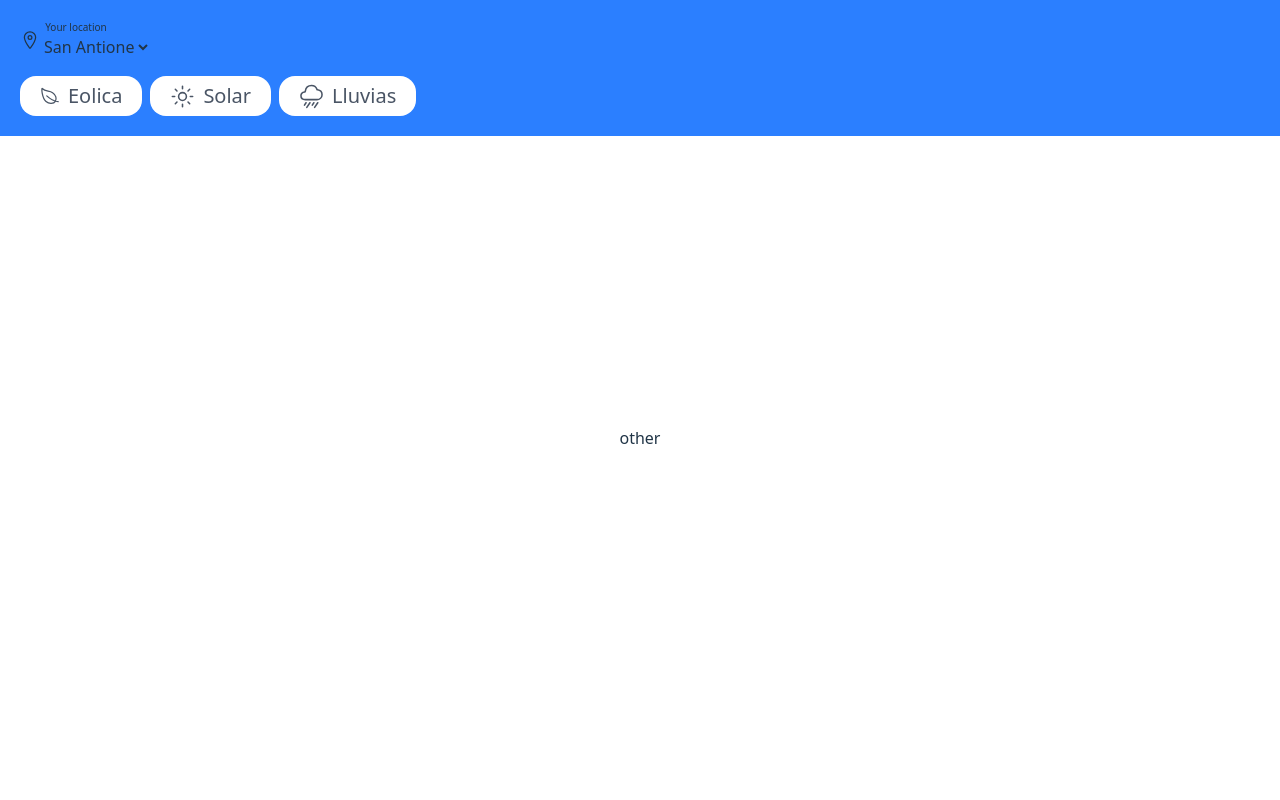
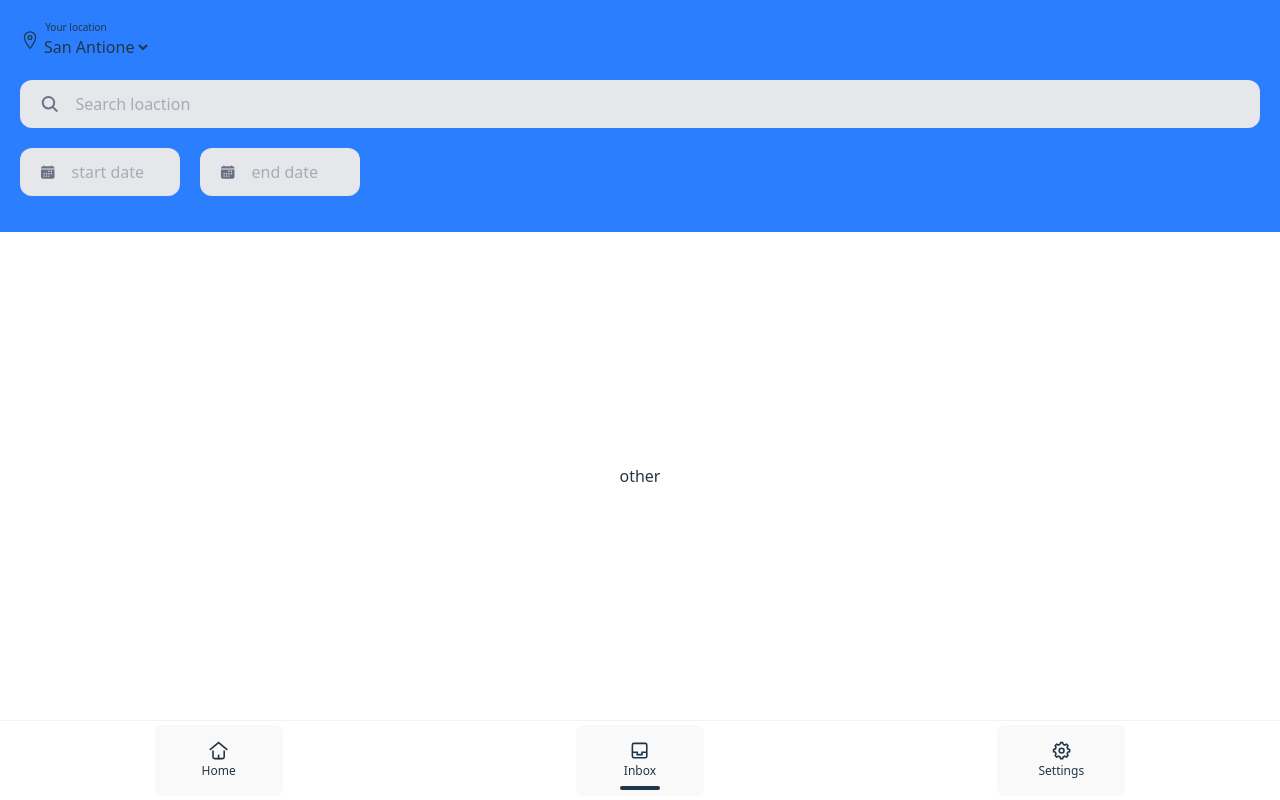
Before and after one commit to KevinDana99/hackathon3, a React (Vite) app: page /other in a window 1280 px wide. Built offline with nearby package versions, Linux system fonts and the light colour scheme.

Commit message:
save all changes

```diff
--- a/package.json
+++ b/package.json
@@ -17,6 +17,7 @@
     "@tailwindcss/vite": "^4.1.14",
     "leaflet": "^1.9.4",
     "react": "^19.0.0-rc.1",
+    "react-animated-weather": "^4.0.1",
     "react-dom": "^19.0.0-rc.1",
     "react-icons": "^5.5.0",
     "react-leaflet": "^5.0.0-rc.2",
--- /dev/null
+++ b/src/components/Dashboard/index.tsx
@@ -0,0 +1,26 @@
+import { wheatherList, dictionaryList } from "../../mocks";
+import DashboardItem from "../ui/dashboards/DashboardItem";
+import ReactAnimatedWeather from "react-animated-weather";
+
+const Dashboard = () => {
+  return (
+    <div className="w-full h-full flex flex-wrap">
+      {wheatherList.map((item, index) => (
+        <DashboardItem
+          probability={0.2}
+          status={dictionaryList[index][item.icon]}
+          ico={
+            <ReactAnimatedWeather
+              icon={item.icon}
+              color={item.color}
+              size={item.size}
+              animate={item.animate}
+            />
+          }
+        />
+      ))}
+    </div>
+  );
+};
+
+export default Dashboard;
--- /dev/null
+++ b/src/components/Dashboard/types.d.ts
@@ -0,0 +1,25 @@
+// react-animated-weather.d.ts
+declare module "react-animated-weather" {
+  type WeatherIcon =
+    | "CLEAR_DAY"
+    | "CLEAR_NIGHT"
+    | "PARTLY_CLOUDY_DAY"
+    | "PARTLY_CLOUDY_NIGHT"
+    | "CLOUDY"
+    | "RAIN"
+    | "SLEET"
+    | "SNOW"
+    | "WIND"
+    | "FOG";
+
+  interface ReactAnimatedWeatherProps {
+    icon: WeatherIcon;
+    animate?: boolean;
+    size?: number;
+    color?: string;
+  }
+
+  const ReactAnimatedWeather: React.FC<ReactAnimatedWeatherProps>;
+
+  export default ReactAnimatedWeather;
+}
--- /dev/null
+++ b/src/components/Dashboard/types.ts
@@ -0,0 +1,18 @@
+export type WeatherIcon =
+  | "CLEAR_DAY"
+  | "CLEAR_NIGHT"
+  | "PARTLY_CLOUDY_DAY"
+  | "PARTLY_CLOUDY_NIGHT"
+  | "CLOUDY"
+  | "RAIN"
+  | "SLEET"
+  | "SNOW"
+  | "WIND"
+  | "FOG";
+
+export interface ReactAnimatedWeatherProps {
+  icon: WeatherIcon;
+  animate?: boolean;
+  size?: number;
+  color?: string;
+}
--- a/src/components/layout/Footer/index.tsx
+++ b/src/components/layout/Footer/index.tsx
@@ -1,5 +1,109 @@
 const Footer = () => {
-  return <div className="w-full h-15 bg-white"></div>;
+  return (
+    <div className="w-full h-20 bg-blue-500">
+      <div className="dock dock-xl ">
+        <button>
+          <svg
+            className="size-[1.2em]"
+            xmlns="http://www.w3.org/2000/svg"
+            viewBox="0 0 24 24"
+          >
+            <g fill="currentColor" strokeLinejoin="miter" strokeLinecap="butt">
+              <polyline
+                points="1 11 12 2 23 11"
+                fill="none"
+                stroke="currentColor"
+                stroke-miterlimit="10"
+                strokeWidth="2"
+              ></polyline>
+              <path
+                d="m5,13v7c0,1.105.895,2,2,2h10c1.105,0,2-.895,2-2v-7"
+                fill="none"
+                stroke="currentColor"
+                strokeLinecap="square"
+                stroke-miterlimit="10"
+                strokeWidth="2"
+              ></path>
+              <line
+                x1="12"
+                y1="22"
+                x2="12"
+                y2="18"
+                fill="none"
+                stroke="currentColor"
+                strokeLinecap="square"
+                stroke-miterlimit="10"
+                strokeWidth="2"
+              ></line>
+            </g>
+          </svg>
+          <span className="dock-label">Home</span>
+        </button>
+
+        <button className="dock-active">
+          <svg
+            className="size-[1.2em]"
+            xmlns="http://www.w3.org/2000/svg"
+            viewBox="0 0 24 24"
+          >
+            <g fill="currentColor" strokeLinejoin="miter" strokeLinecap="butt">
+              <polyline
+                points="3 14 9 14 9 17 15 17 15 14 21 14"
+                fill="none"
+                stroke="currentColor"
+                stroke-miterlimit="10"
+                strokeWidth="2"
+              ></polyline>
+              <rect
+                x="3"
+                y="3"
+                width="18"
+                height="18"
+                rx="2"
+                ry="2"
+                fill="none"
+                stroke="currentColor"
+                strokeLinecap="square"
+                stroke-miterlimit="10"
+                strokeWidth="2"
+              ></rect>
+            </g>
+          </svg>
+          <span className="dock-label">Inbox</span>
+        </button>
+
+        <button>
+          <svg
+            className="size-[1.2em]"
+            xmlns="http://www.w3.org/2000/svg"
+            viewBox="0 0 24 24"
+          >
+            <g fill="currentColor" strokeLinejoin="miter" strokeLinecap="butt">
+              <circle
+                cx="12"
+                cy="12"
+                r="3"
+                fill="none"
+                stroke="currentColor"
+                strokeLinecap="square"
+                stroke-miterlimit="10"
+                strokeWidth="2"
+              ></circle>
+              <path
+                d="m22,13.25v-2.5l-2.318-.966c-.167-.581-.395-1.135-.682-1.654l.954-2.318-1.768-1.768-2.318.954c-.518-.287-1.073-.515-1.654-.682l-.966-2.318h-2.5l-.966,2.318c-.581.167-1.135.395-1.654.682l-2.318-.954-1.768,1.768.954,2.318c-.287.518-.515,1.073-.682,1.654l-2.318.966v2.5l2.318.966c.167.581.395,1.135.682,1.654l-.954,2.318,1.768,1.768,2.318-.954c.518.287,1.073.515,1.654.682l.966,2.318h2.5l.966-2.318c.581-.167,1.135-.395,1.654-.682l2.318.954,1.768-1.768-.954-2.318c.287-.518.515-1.073.682-1.654l2.318-.966Z"
+                fill="none"
+                stroke="currentColor"
+                strokeLinecap="square"
+                stroke-miterlimit="10"
+                strokeWidth="2"
+              ></path>
+            </g>
+          </svg>
+          <span className="dock-label">Settings</span>
+        </button>
+      </div>
+    </div>
+  );
 };
 
 export default Footer;
--- a/src/components/layout/Navbar/index.tsx
+++ b/src/components/layout/Navbar/index.tsx
@@ -1,4 +1,4 @@
-import { IoLocationOutline, IoSearch } from "react-icons/io5";
+import { IoLocationOutline, IoSearch, IoCalendar } from "react-icons/io5";
 import Categories from "../../ui/Categories";
 
 const Navbar = () => {
@@ -20,17 +20,35 @@ const Navbar = () => {
           </div>
         </div>
       </div>
-      <div className="hidden inputContainer w-full h-12 outline-0 p-5 box-border flex justify-center items-center bg-gray-200 text-gray-500 rounded-xl">
+      <div className="mt-5 inputContainer w-full h-12 outline-0 p-5 box-border flex justify-center items-center bg-gray-200 text-gray-500 rounded-xl">
         <IoSearch size={20} />
         <input
-          placeholder="Search for service"
+          placeholder="Search loaction"
           type="text"
           className="text w-full h-10 p-2 box-border ml-2"
         />
       </div>
-      <div className="categories-section mt-4">
-        <Categories />
+
+      <div className="container-date flex">
+        <div className="mr-5 mt-5 inputContainer w-40 h-12 outline-0 p-5 box-border flex justify-center items-center bg-gray-200 text-gray-500 rounded-xl">
+          <IoCalendar size={20} />
+
+          <input
+            placeholder="start date"
+            type="text"
+            className="text w-full h-10 p-2 box-border ml-2"
+          />
+        </div>
+        <div className="mr-5 mt-5 inputContainer w-40 h-12 outline-0 p-5 box-border flex justify-center items-center bg-gray-200 text-gray-500 rounded-xl">
+          <IoCalendar size={20} />
+          <input
+            placeholder="end date"
+            type="text"
+            className="text w-full h-10 p-2 box-border ml-2"
+          />
+        </div>
       </div>
+      <div className="categories-section mt-4"></div>
     </div>
   );
 };
--- a/src/components/layout/index.tsx
+++ b/src/components/layout/index.tsx
@@ -4,7 +4,7 @@ import Footer from "./Footer";
 
 const Layout = ({ children }: { children: JSX.Element }) => {
   return (
-    <div className="flex flex-col justify-between h-full">
+    <div className="flex flex-col justify-between h-full bg-white">
       <Navbar />
       {children}
       <Footer />
--- /dev/null
+++ b/src/components/ui/dashboards/DashboardItem/index.tsx
@@ -0,0 +1,27 @@
+import type { ReactNode, JSX } from "react";
+
+const DashboardItem = ({
+  ico,
+  status = "lluvia",
+  probability = 0.3,
+}: {
+  ico: JSX.Element;
+  status: string;
+  probability: number;
+}) => {
+  return (
+    <>
+      <div className="shadow-xl w-xs h-70 p-8  rounded-lg dark:bg-gray-50 dark:text-gray-800 flex justify-center">
+        <div className="flex justify-between space-x-8">
+          <div className="flex flex-col items-center">
+            {ico}
+            <span className="text-4xl font-semibold">{status}</span>
+            {probability}
+          </div>
+        </div>
+      </div>
+    </>
+  );
+};
+
+export default DashboardItem;
--- /dev/null
+++ b/src/contexts/MapContext/index.tsx
@@ -0,0 +1,5 @@
+const MapContext = () => {
+  return <div>MapContext</div>;
+};
+
+export default MapContext;
--- /dev/null
+++ b/src/mocks/index.ts
@@ -0,0 +1,99 @@
+import type { ReactAnimatedWeatherProps } from "../components/Dashboard/types";
+
+const wheatherList = [
+  {
+    icon: "CLEAR_DAY",
+    color: "goldenrod",
+    size: 100,
+    animate: true,
+  },
+  {
+    icon: "CLEAR_NIGHT",
+    color: "goldenrod",
+    size: 100,
+    animate: true,
+  },
+  {
+    icon: "CLOUDY",
+    color: "goldenrod",
+    size: 100,
+    animate: true,
+  },
+  {
+    icon: "FOG",
+    color: "goldenrod",
+    size: 100,
+    animate: true,
+  },
+  {
+    icon: "PARTLY_CLOUDY_DAY",
+    color: "goldenrod",
+    size: 100,
+    animate: true,
+  },
+  {
+    icon: "PARTLY_CLOUDY_NIGHT",
+    color: "goldenrod",
+    size: 100,
+    animate: true,
+  },
+  {
+    icon: "RAIN",
+    color: "goldenrod",
+    size: 100,
+    animate: true,
+  },
+  {
+    icon: "SLEET",
+    color: "goldenrod",
+    size: 100,
+    animate: true,
+  },
+  {
+    icon: "SNOW",
+    color: "goldenrod",
+    size: 100,
+    animate: true,
+  },
+  {
+    icon: "WIND",
+    color: "goldenrod",
+    size: 100,
+    animate: true,
+  },
+] as ReactAnimatedWeatherProps[];
+
+const dictionaryList = [
+  {
+    CLEAR_DAY: "dia despejado",
+  },
+  {
+    CLEAR_NIGHT: "noche despejada",
+  },
+  {
+    CLOUDY: "nublado",
+  },
+  {
+    FOG: "neblina",
+  },
+  {
+    PARTLY_CLOUDY_DAY: "Parcialmente nublado",
+  },
+  {
+    PARTLY_CLOUDY_NIGHT: "Noche parcialmente nublada",
+  },
+  {
+    RAIN: "lluvioso",
+  },
+  {
+    SLEET: "aguanieve",
+  },
+  {
+    SNOW: "nieve",
+  },
+  {
+    WIND: "vientos fuertes",
+  },
+];
+
+export { wheatherList, dictionaryList };
--- a/src/routes/HomePage/index.tsx
+++ b/src/routes/HomePage/index.tsx
@@ -1,6 +1,11 @@
-import Map from "../../components/ui/Map";
+import Dashboard from "../../components/Dashboard";
+
 const HomePage = () => {
-  return <Map />;
+  return (
+    <>
+      <Dashboard />
+    </>
+  );
 };
 
 export default HomePage;
```
Also changed, not shown: 1 other file (tests, documents, lock files or other folders).
